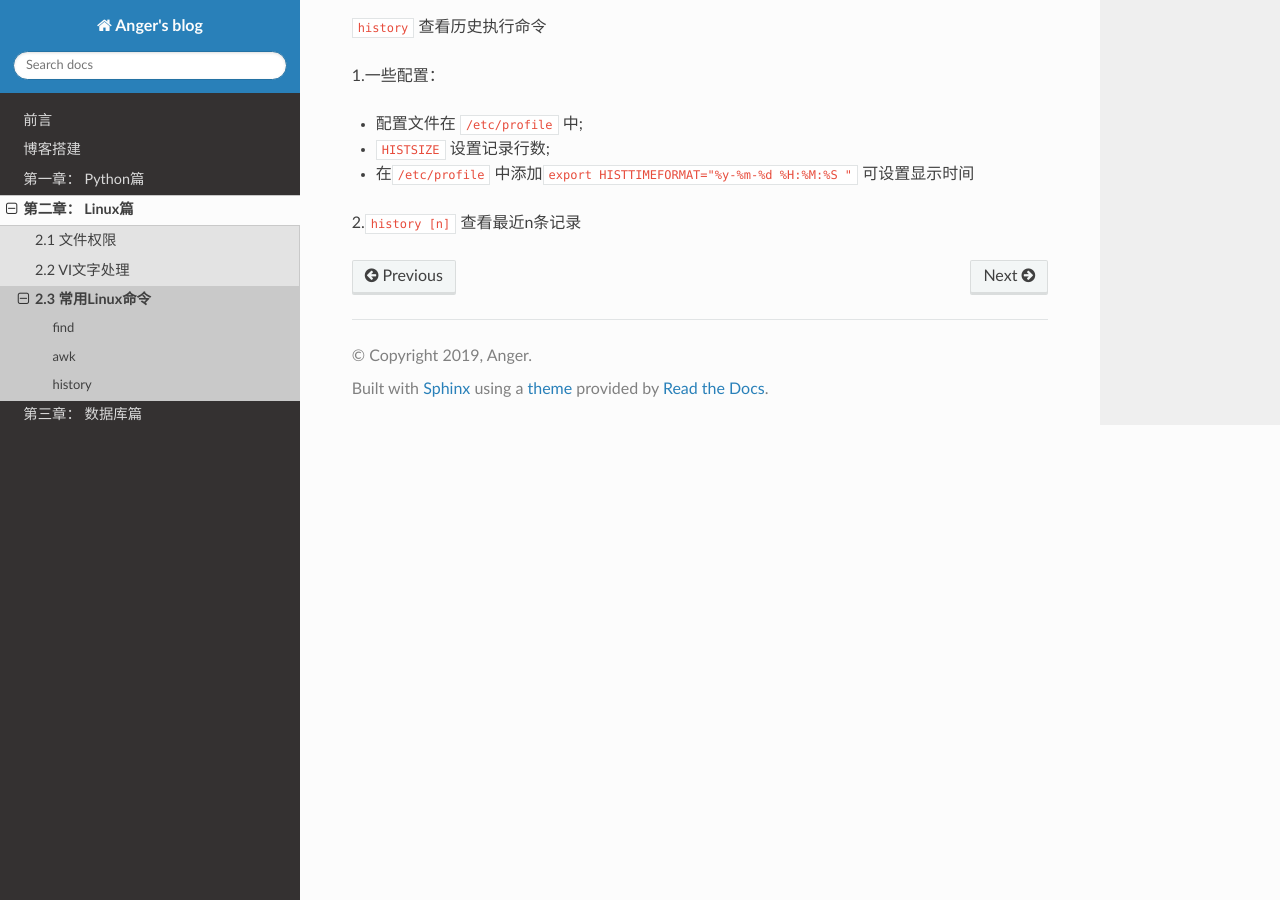
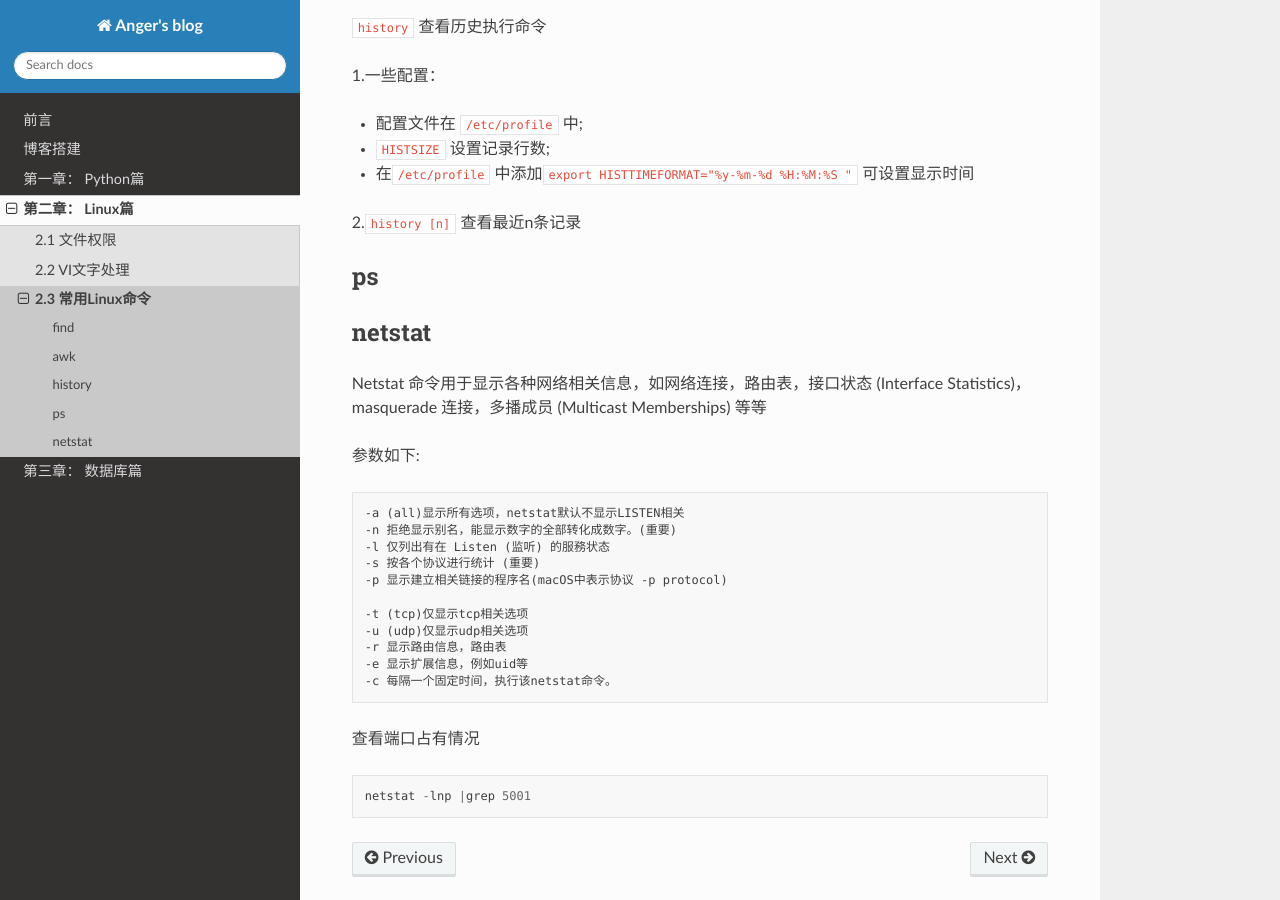
Before and after one commit to JustMeliyu/Anger_Sphinx, a Sphinx documentation site: the page built from source/Linux/B03_BasicCommand.md, in a window 1280 px wide and 900 px high, scrolled down 1680 px. Built offline with Sphinx 7.4.7 and the Read the Docs theme 2.0.0, drawn with Linux system fonts in a browser that asks for light colours.

Commit message:
add netstat

```diff
--- a/source/Linux/B03_BasicCommand.md
+++ b/source/Linux/B03_BasicCommand.md
@@ -67,3 +67,28 @@ test.log:
 - 在`/etc/profile` 中添加`export HISTTIMEFORMAT="%y-%m-%d %H:%M:%S "` 可设置显示时间
 
 2.`history [n]` 查看最近n条记录
+
+### ps
+
+
+### netstat
+Netstat 命令用于显示各种网络相关信息，如网络连接，路由表，接口状态 (Interface Statistics)，masquerade 连接，多播成员 (Multicast Memberships) 等等
+
+参数如下:
+
+    -a (all)显示所有选项，netstat默认不显示LISTEN相关
+    -n 拒绝显示别名，能显示数字的全部转化成数字。(重要)
+    -l 仅列出有在 Listen (监听) 的服務状态
+    -s 按各个协议进行统计 (重要)
+    -p 显示建立相关链接的程序名(macOS中表示协议 -p protocol)
+
+    -t (tcp)仅显示tcp相关选项
+    -u (udp)仅显示udp相关选项
+    -r 显示路由信息，路由表
+    -e 显示扩展信息，例如uid等
+    -c 每隔一个固定时间，执行该netstat命令。
+
+
+查看端口占有情况
+
+    netstat -lnp |grep 5001
```
